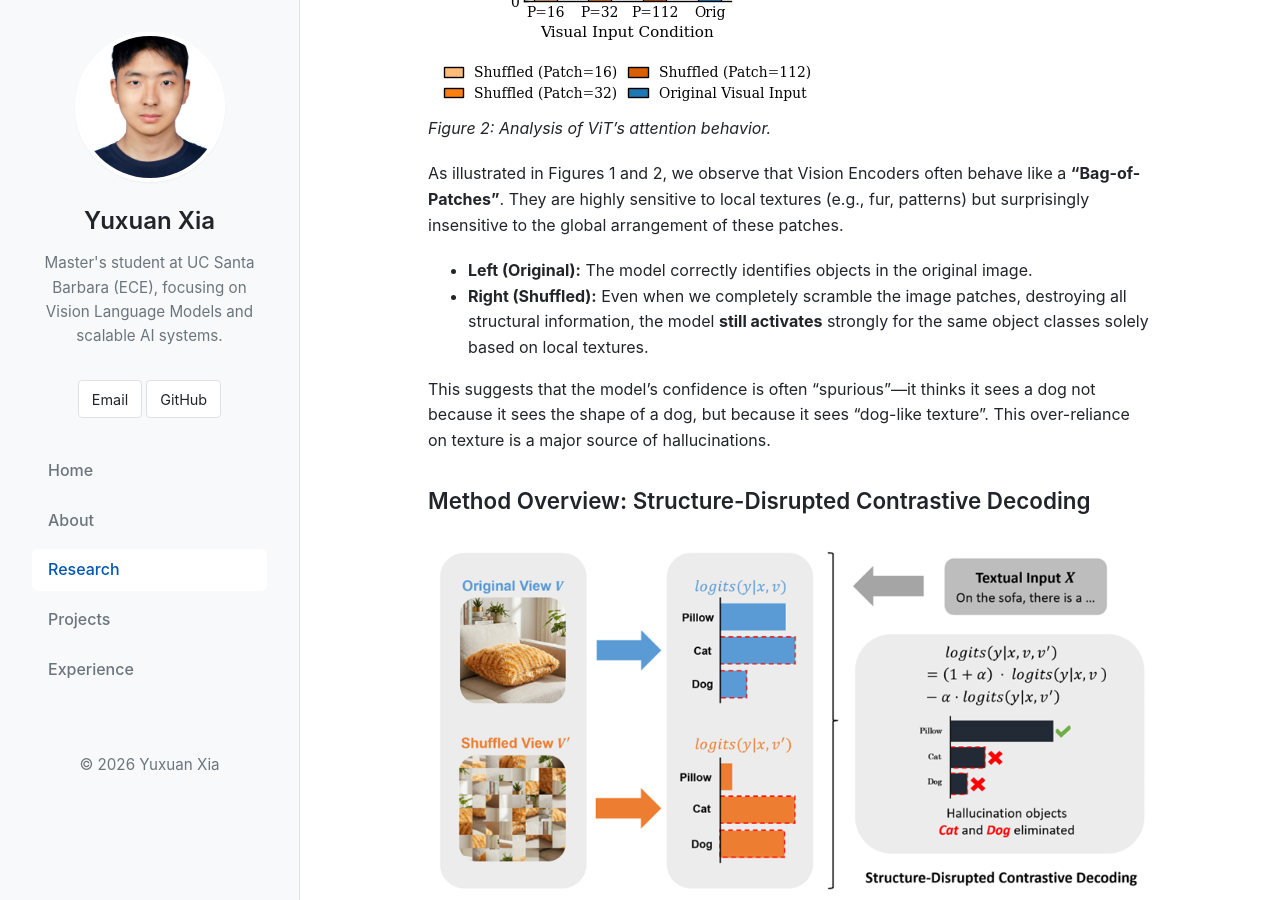
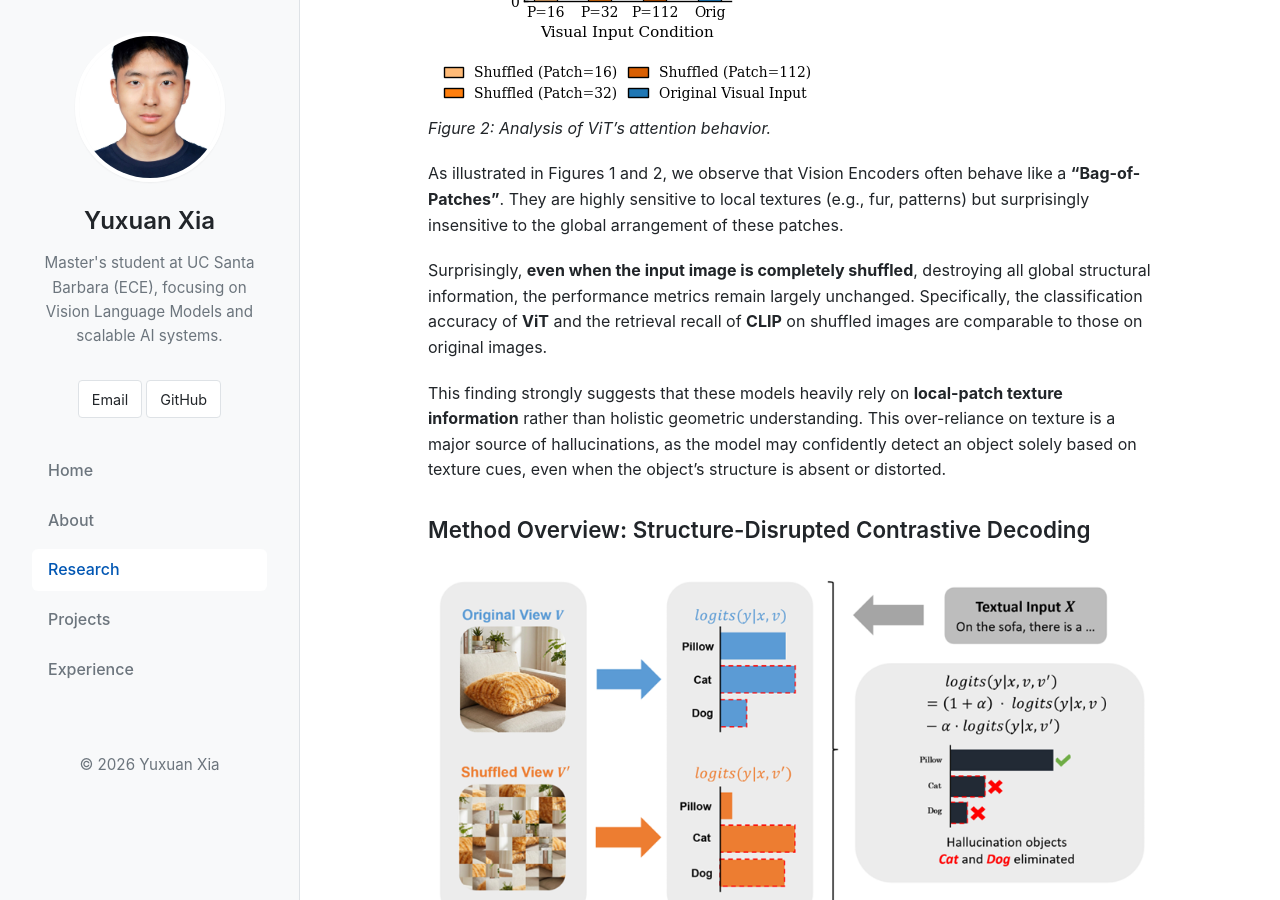
Before and after one commit to xyx-creator/xyx-creator.github.io, a Jekyll site: the page built from _research/2026-01-07-sdcd.md, in a window 1280 px wide and 900 px high, scrolled down 1554 px. Built offline with Jekyll 4.4.1, drawn with Linux system fonts in a browser that asks for light colours.

Commit message:
Refine SDCD research description: Emphasize high performance retention on shuffled images for ViT and CLIP

```diff
--- a/_research/2026-01-07-sdcd.md
+++ b/_research/2026-01-07-sdcd.md
@@ -26,10 +26,9 @@ Why do LVLMs hallucinate? A key reason lies in how their vision encoders (like C
 
 As illustrated in Figures 1 and 2, we observe that Vision Encoders often behave like a **"Bag-of-Patches"**. They are highly sensitive to local textures (e.g., fur, patterns) but surprisingly insensitive to the global arrangement of these patches.
 
-*   **Left (Original):** The model correctly identifies objects in the original image.
-*   **Right (Shuffled):** Even when we completely scramble the image patches, destroying all structural information, the model **still activates** strongly for the same object classes solely based on local textures.
+Surprisingly, **even when the input image is completely shuffled**, destroying all global structural information, the performance metrics remain largely unchanged. Specifically, the classification accuracy of **ViT** and the retrieval recall of **CLIP** on shuffled images are comparable to those on original images.
 
-This suggests that the model's confidence is often "spurious"—it thinks it sees a dog not because it sees the shape of a dog, but because it sees "dog-like texture". This over-reliance on texture is a major source of hallucinations.
+This finding strongly suggests that these models heavily rely on **local-patch texture information** rather than holistic geometric understanding. This over-reliance on texture is a major source of hallucinations, as the model may confidently detect an object solely based on texture cues, even when the object's structure is absent or distorted.
 
 ### Method Overview: Structure-Disrupted Contrastive Decoding
 
```
